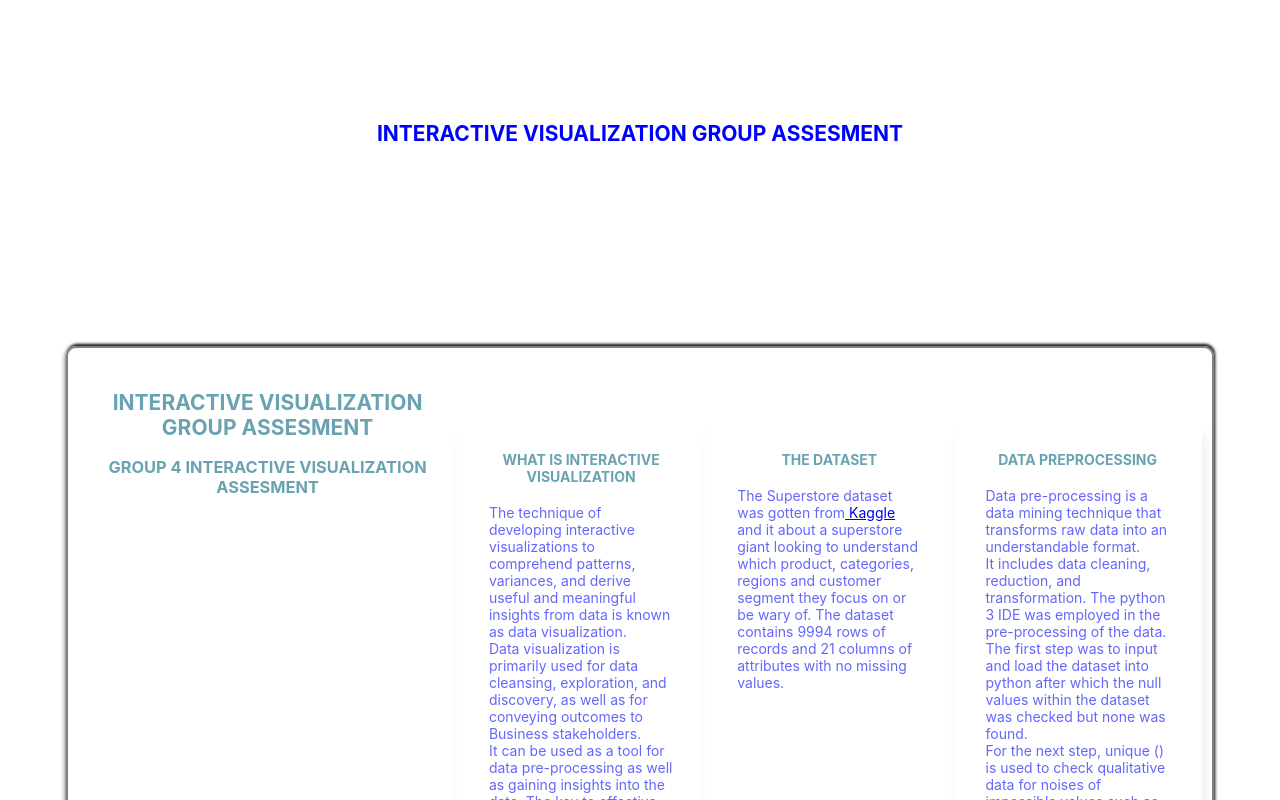
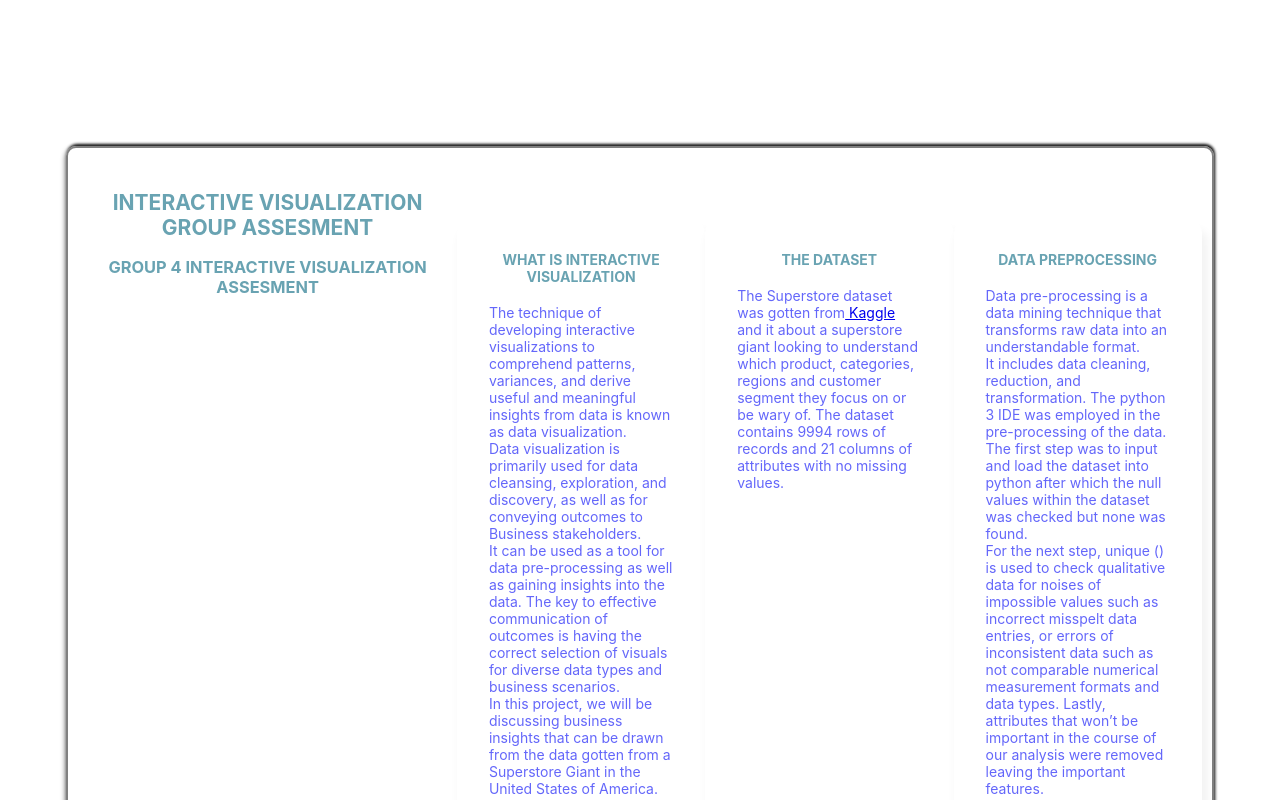
Before and after one commit to Sir-Newton/BBsTeams, a Next.js app in the folder BBsTeams/: page / in a window 1280 px wide. Shown: the top 800 px of the page. Built offline with nearby package versions, Linux system fonts and the light colour scheme.

Commit message:
Update globals.css

```diff
--- a/BBsTeams/styles/globals.css
+++ b/BBsTeams/styles/globals.css
@@ -45,7 +45,7 @@ code {
   flex-direction: column;
   justify-content: center;
   align-items: center;
-  margin-top: 300px;
+  margin-top: 100px;
   padding-top: 100px;
 }
 
```
